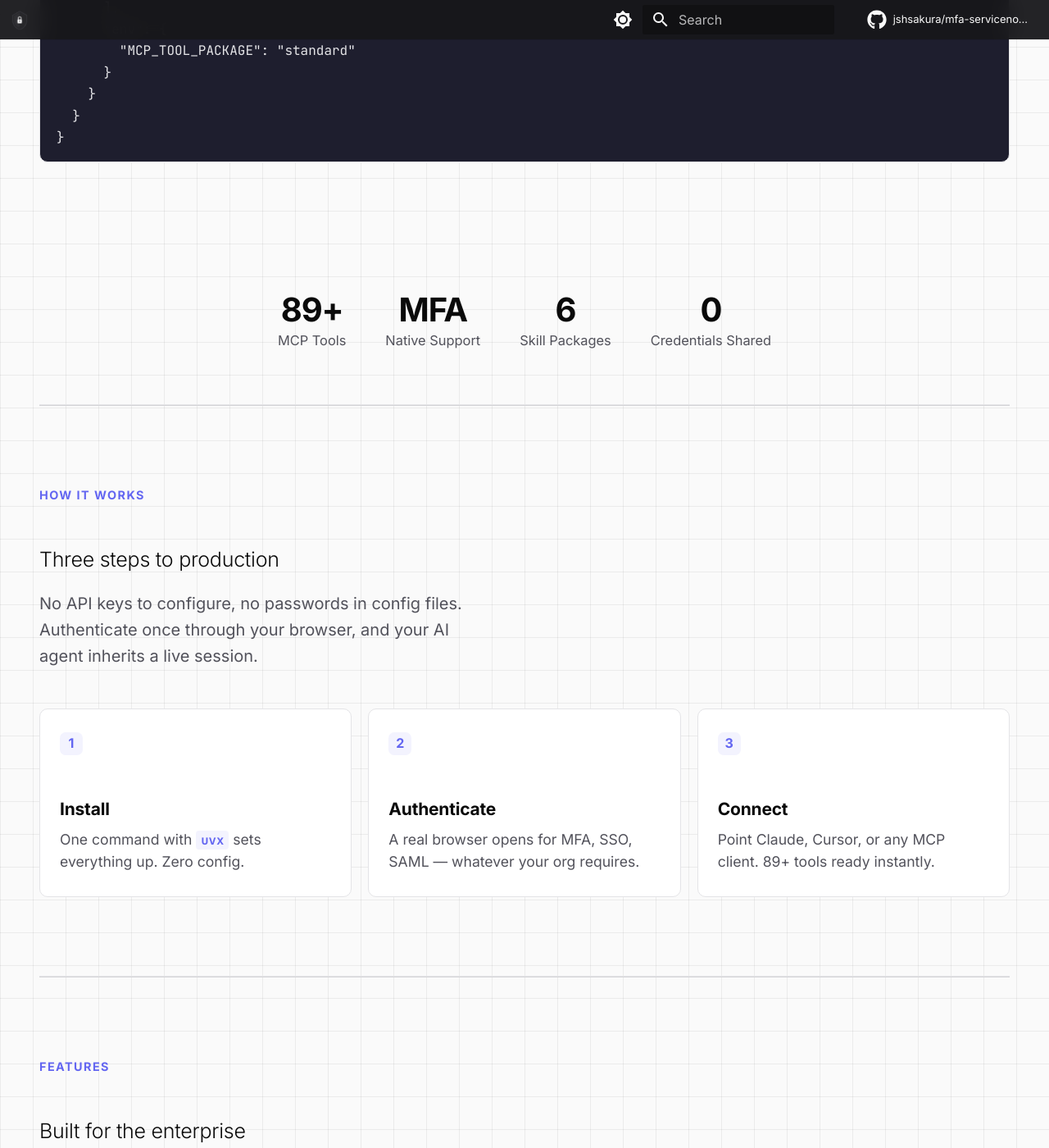
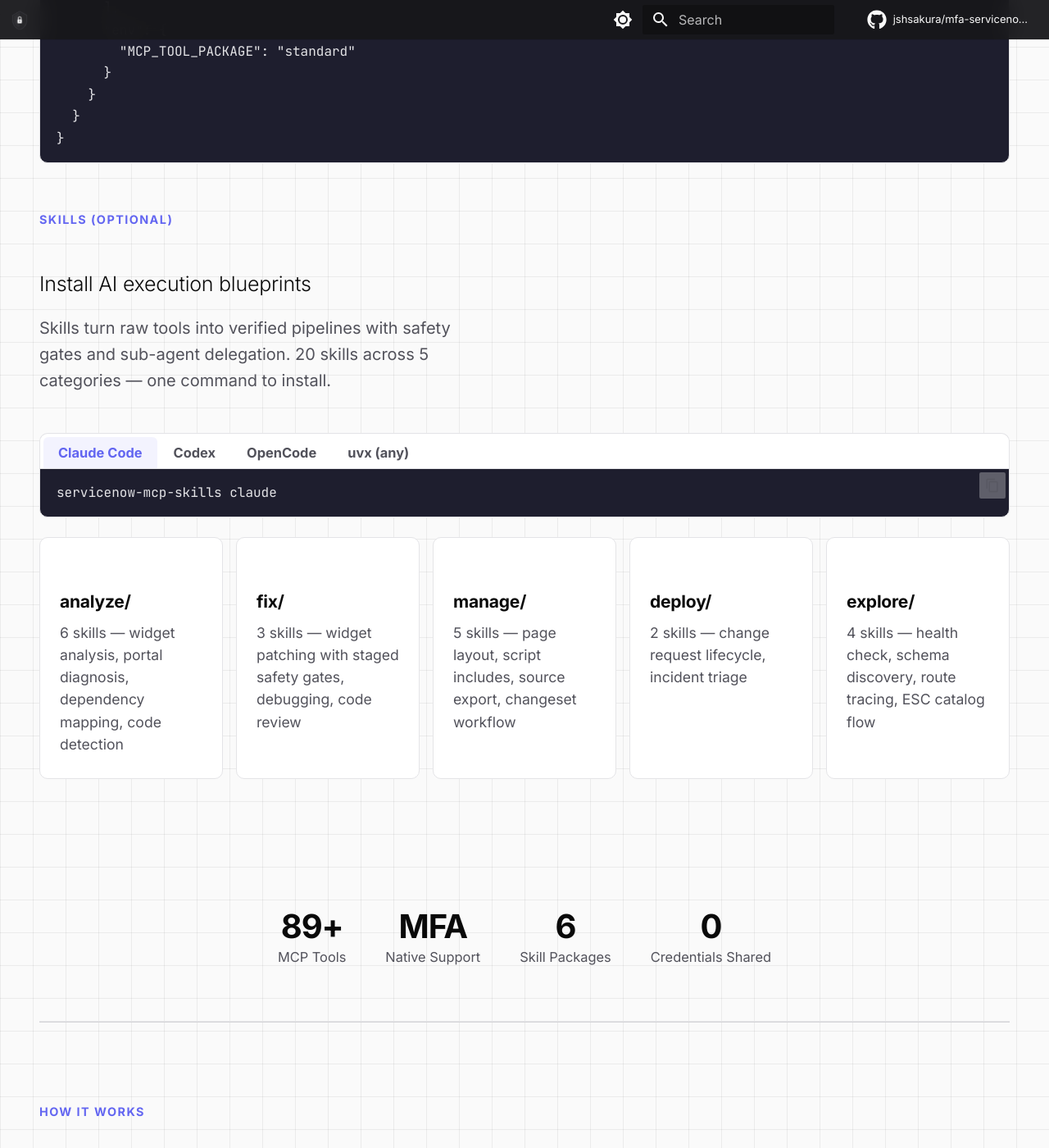
Before and after one commit to jshsakura/mfa-servicenow-mcp, an MkDocs documentation site: the page built from website/docs/index.md, in a window 1280 px wide and 1400 px high, scrolled down 2271 px. Shown: the whole window at 82% size. Built offline with MkDocs 1.6.1 and Material for MkDocs 9.7.7, drawn with Linux system fonts in a browser that asks for light colours; comment, search, counter and statistics services are not loaded; some of the changed text lies outside the part shown.

Commit message:
feat: add skill installation section to landing page
Add Skills section between MCP config and stats with:
- Tab-based install commands for Claude Code, Codex, OpenCode, uvx
- 5-column category grid showing all 20 skills across analyze,
  fix, manage, deploy, explore categories
- Matches README skill documentation

Co-Authored-By: Claude Opus 4.6 (1M context) <noreply@anthropic.com>

```diff
--- a/website/docs/index.md
+++ b/website/docs/index.md
@@ -259,6 +259,68 @@ args = [
         </div>
       </div>
     </div>
+
+    <div style="margin-top:56px;">
+      <span class="section-label">Skills (optional)</span>
+      <h2 class="section-title">Install AI execution blueprints</h2>
+      <p class="section-desc">
+        Skills turn raw tools into verified pipelines with safety gates and sub-agent delegation.
+        20 skills across 5 categories — one command to install.
+      </p>
+    </div>
+    <div class="install-block">
+      <div class="install-tabs" id="skill-tabs">
+        <button class="install-tab active" data-target="skill-claude">Claude Code</button>
+        <button class="install-tab" data-target="skill-codex">Codex</button>
+        <button class="install-tab" data-target="skill-opencode">OpenCode</button>
+        <button class="install-tab" data-target="skill-uvx">uvx (any)</button>
+      </div>
+      <div class="install-panels" id="skill-panels">
+        <div class="install-panel active" id="skill-claude">
+          <div class="install-code-block">
+            <pre class="install-code"><code>servicenow-mcp-skills claude</code></pre>
+          </div>
+        </div>
+        <div class="install-panel" id="skill-codex">
+          <div class="install-code-block">
+            <pre class="install-code"><code>servicenow-mcp-skills codex</code></pre>
+          </div>
+        </div>
+        <div class="install-panel" id="skill-opencode">
+          <div class="install-code-block">
+            <pre class="install-code"><code>servicenow-mcp-skills opencode</code></pre>
+          </div>
+        </div>
+        <div class="install-panel" id="skill-uvx">
+          <div class="install-code-block">
+            <pre class="install-code"><code><span class="c"># No install needed — runs directly</span>
+uvx --from mfa-servicenow-mcp servicenow-mcp-skills claude</code></pre>
+          </div>
+        </div>
+      </div>
+    </div>
+    <div class="skill-categories">
+      <div class="step-card">
+        <h3>analyze/</h3>
+        <p>6 skills — widget analysis, portal diagnosis, dependency mapping, code detection</p>
+      </div>
+      <div class="step-card">
+        <h3>fix/</h3>
+        <p>3 skills — widget patching with staged safety gates, debugging, code review</p>
+      </div>
+      <div class="step-card">
+        <h3>manage/</h3>
+        <p>5 skills — page layout, script includes, source export, changeset workflow</p>
+      </div>
+      <div class="step-card">
+        <h3>deploy/</h3>
+        <p>2 skills — change request lifecycle, incident triage</p>
+      </div>
+      <div class="step-card">
+        <h3>explore/</h3>
+        <p>4 skills — health check, schema discovery, route tracing, ESC catalog flow</p>
+      </div>
+    </div>
   </div>
 </div>
 
--- a/website/docs/stylesheets/extra.css
+++ b/website/docs/stylesheets/extra.css
@@ -458,6 +458,12 @@ pre.install-code .c { color: var(--code-comment); }
   grid-template-columns: repeat(3, 1fr);
   gap: 20px;
 }
+.skill-categories {
+  display: grid;
+  grid-template-columns: repeat(auto-fit, minmax(180px, 1fr));
+  gap: 16px;
+  margin-top: 24px;
+}
 .step-card {
   background: var(--card-bg);
   border: 1px solid var(--border-color);
```
